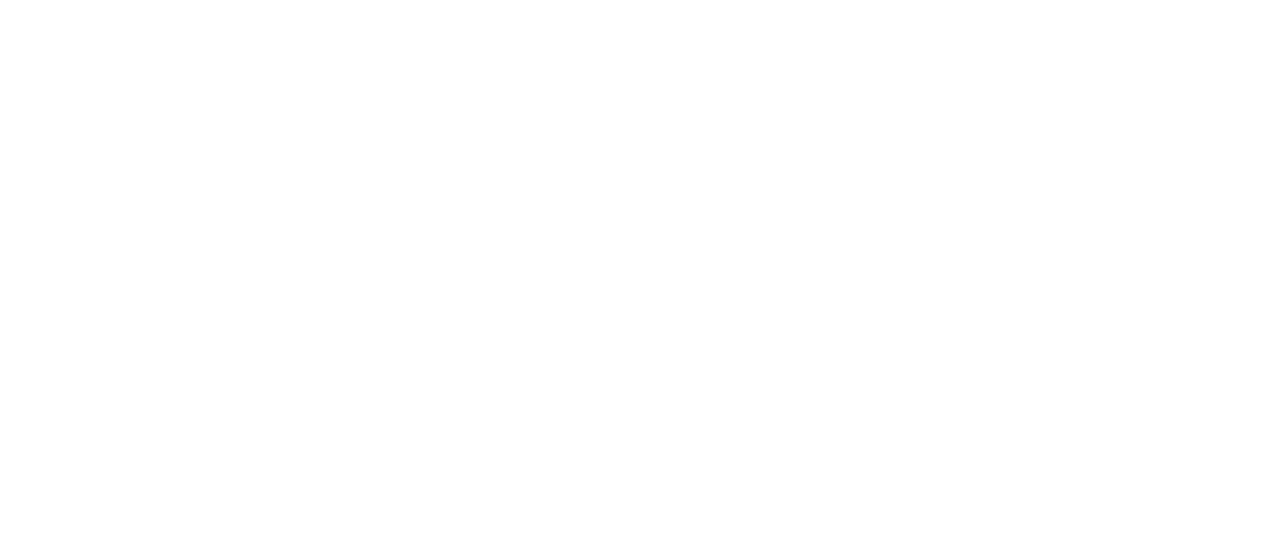
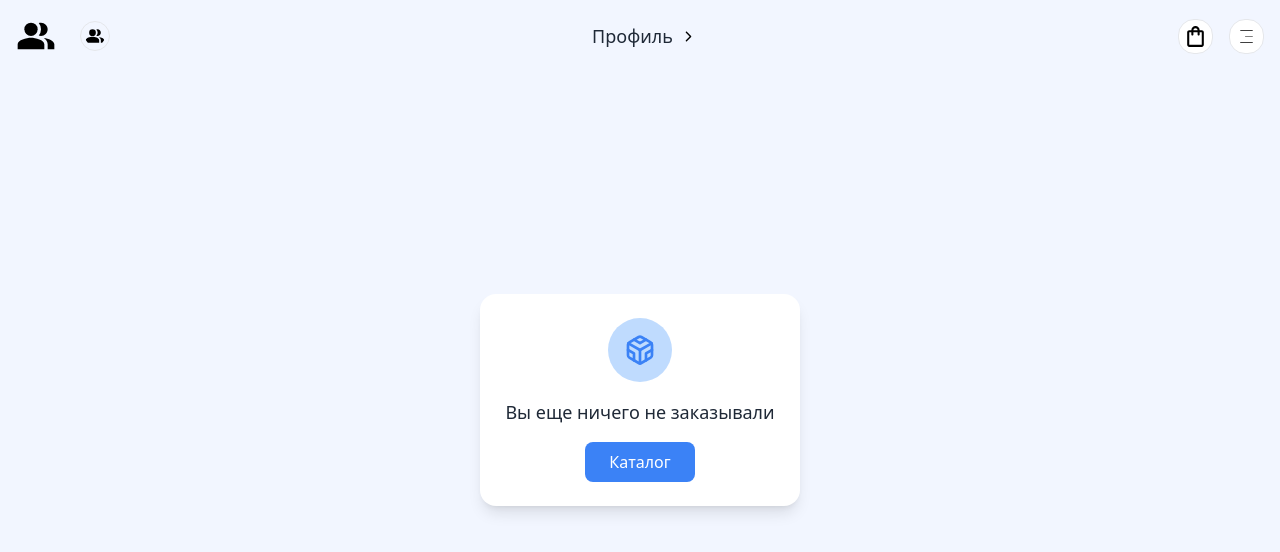
Before and after one commit to tessz1/Healthy-back-24, a React (Vite) app: page /orders in a window 1280 px wide. Before the commit this address had no page. Shown: the top 552 px of the page. Built offline with nearby package versions, Linux system fonts and the light colour scheme.

Commit message:
add Header-Menu, orders-page

```diff
--- a/src/App.tsx
+++ b/src/App.tsx
@@ -1,12 +1,12 @@
 import HomePage from "./pages/HomePage.tsx";
-// import Orders from "./pages/Orders.tsx";
+import Orders from "./pages/Orders.tsx";
 import { BrowserRouter as Router, Routes, Route } from 'react-router-dom';
 function App() {
   return (
     <Router>
       <Routes>
         <Route path="/profile" element={<HomePage />} />
-        {/* <Route path="/Orders" element={<Orders />} /> */}
+        <Route path="/orders" element={<Orders />} />
       </Routes>
     </Router>
   )
--- a/src/components/Header.tsx
+++ b/src/components/Header.tsx
@@ -3,6 +3,9 @@
 import { IoIosArrowForward } from "react-icons/io";
 import { CiMenuFries } from "react-icons/ci";
 import { useState } from "react";
+import { FaHome, FaStore } from "react-icons/fa";
+import { TbFolderCheck } from "react-icons/tb";
+import { BiSupport } from "react-icons/bi";
 
 function Header() {
   const [isMenuOpen, setIsMenuOpen] = useState(false);
@@ -12,23 +15,31 @@
   };
 
   return (
-    <div className="relative flex justify-center h-screen bg-[#f2f6ff]">
-      <div className="w-full max-w-xl text-center flex flex-row space-x-6 p-4 z-10">
-        <Link to="/profile" className="flex justify-center">
-          <MdPeopleAlt className="ml-2" size={40} />
+    <div className="relative w-full z-50">
+      {/* Верхняя панель */}
+      <div className="fixed top-0 left-0 w-full bg-[#f2f6ff] z-20">
+        <div className="max-w-screen-xl mx-auto flex justify-between items-center p-4">
+          {/* Левая часть */}
+          <div className="flex items-center space-x-6">
+            <Link to="/profile">
+              <MdPeopleAlt size={40} />
             </Link>
-        <Link to="/orders" className="flex justify-center">
-          <MdPeopleAlt className="mt-1 border rounded-2xl p-1" size={30} />
+            <Link to="/orders">
+              <MdPeopleAlt className="border rounded-2xl p-1" size={30} />
             </Link>
+          </div>
 
-        <Link to="/profile" className="flex justify-center">
-          <span className="mt-1">Профиль</span>
-          <IoIosArrowForward className="ml-1 mt-2" size={15} />
-        </Link>
-        <div className="flex justify-end space-x-4 ml-auto">
-          <Link to="/shopping" className="flex justify-center">
+          {/* Центральная часть */}
+          <div className="flex items-center space-x-2">
+            <span className="text-gray-800 text-lg font-medium">Профиль</span>
+            <IoIosArrowForward size={15} />
+          </div>
+
+          {/* Правая часть */}
+          <div className="flex items-center space-x-4">
+            <Link to="/shopping">
               <MdOutlineShoppingBag
-              className="rounded-2xl border p-1 bg-white ml-8"
+                className="rounded-2xl border p-1 bg-white"
                 size={35}
               />
             </Link>
@@ -36,19 +47,60 @@
               {isMenuOpen ? (
                 <MdClose size={35} className="rounded-2xl border p-2 bg-white" />
               ) : (
-              <CiMenuFries
-                size={35}
-                className="rounded-2xl border p-2 bg-white after:scale-50 transform"
-              />
+                <CiMenuFries size={35} className="rounded-2xl border p-2 bg-white" />
               )}
             </div>
           </div>
         </div>
+      </div>
+
+      {/* Выезжающее меню */}
       <div
-        className={`fixed top-0 right-0 w-full h-full bg-white text-white p-4 transform transition-transform duration-300 ease-in-out z-1 ${
+        className={`fixed top-0 left-0 w-full h-full bg-white text-black p-6 transform transition-transform duration-300 ease-in-out z-10 ${
           isMenuOpen ? "translate-x-0" : "translate-x-full"
         }`}
-      ></div>
+      >
+        {/* Кнопка закрытия */}
+        <div className="flex justify-end">
+          <MdClose
+            size={35}
+            className="cursor-pointer rounded-2xl border p-2 bg-gray-200"
+            onClick={toggleMenu}
+          />
+        </div>
+
+        {/* Содержимое меню */}
+        <div className="flex flex-col space-y-4 mt-8">
+          <div className="flex items-center justify-between p-4 border rounded-lg bg-blue-50 shadow">
+            <div className="flex items-center space-x-4">
+              <FaHome size={24} className="text-blue-500" />
+              <span className="text-gray-800 font-medium">Главная</span>
+            </div>
+            <IoIosArrowForward size={20} className="text-gray-400" />
+          </div>
+          <div className="flex items-center justify-between p-4 border rounded-lg bg-indigo-50 shadow">
+            <div className="flex items-center space-x-4">
+              <FaStore size={24} className="text-indigo-500" />
+              <span className="text-gray-800 font-medium">О магазине</span>
+            </div>
+            <IoIosArrowForward size={20} className="text-gray-400" />
+          </div>
+          <div className="flex items-center justify-between p-4 border rounded-lg bg-[#fefbf3] shadow">
+            <div className="flex items-center space-x-4">
+              <TbFolderCheck size={24} className="text-[#ebad10]" />
+              <span className="text-gray-800 font-medium">История заказов</span>
+            </div>
+            <IoIosArrowForward size={20} className="text-gray-400" />
+          </div>
+          <div className="flex items-center justify-between p-4 border rounded-lg bg-[#f5fdf5] shadow">
+            <div className="flex items-center space-x-4">
+              <BiSupport size={24} />
+              <span className="text-gray-800 font-medium">Служба поддержки</span>
+            </div>
+            <IoIosArrowForward size={20} className="text-gray-400" />
+          </div>
+        </div>
+      </div>
     </div>
   );
 }
--- a/src/pages/HomePage.tsx
+++ b/src/pages/HomePage.tsx
@@ -2,10 +2,13 @@
 import { FaUser, FaBox } from "react-icons/fa";
 import { IoIosArrowForward } from "react-icons/io";
 
+
+// open state dialog
+// useState dialog
+
 function HomePage() {
   return (
-    <div className="flex justify-center h-screen bg-gray-200">
-      <div className="w-full max-w-xl text-center bg-white">
+      <div className="w-full max-w-5xl text-center bg-white">
         <div className="h-[0.1px] bg-gray-200 mt-4 w-screen"></div>
         <div className="pt-4 sm:pt-6 md:pt-8 lg:pt-12 xl:pt-16 text-blue-950 font-bold">
           Профиль
@@ -24,7 +27,7 @@
         </div>
         <div className="border border-gray-200 rounded-lg p-4 shadow-sm flex m-2 mt-12 ">
           <FaUser className="mr-2 mt-auto text-blue-500" size={20} />
-          <button className="w-full h-full flex justify-between items-center  bg-white rounded-lg">
+          <button className="w-full h-full flex justify-between items-center bg-white rounded-lg">
             <span>Данные профиля</span>
             <IoIosArrowForward className="mt-1" size={15} />
           </button>
@@ -37,7 +40,6 @@
           </button>
         </div>
       </div>
-    </div>
   );
 }
 
--- a/src/pages/Orders.tsx
+++ b/src/pages/Orders.tsx
@@ -0,0 +1,30 @@
+import { FiCodesandbox } from "react-icons/fi";
+
+import { Link } from "react-router-dom";
+import Header from "../components/Header";
+const EmptyOrders = () => {
+  return (
+    <div>
+      <Header />
+      <div className="flex justify-center items-center h-screen bg-[#f2f6ff]">
+        <div className="bg-white p-6 rounded-2xl shadow-lg text-center w-80">
+          <div className="flex justify-center items-center mb-4">
+            <div className="bg-blue-200 p-4 rounded-full">
+              <FiCodesandbox size={32} className="text-blue-500" />
+            </div>
+          </div>
+          <p className="text-lg font-medium text-gray-800 mb-4">
+            Вы еще ничего не заказывали
+          </p>
+          <Link to="/catalog">
+            <button className="bg-blue-500 text-white px-6 py-2 rounded-lg font-medium hover:bg-blue-600 transition">
+              Каталог
+            </button>
+          </Link>
+        </div>
+      </div>
+    </div>
+  );
+};
+
+export default EmptyOrders;
```
Also changed, not shown: src/pages/Basket.tsx (+7 -0 lines). Lines whose indentation alone changed are shown as unchanged.
